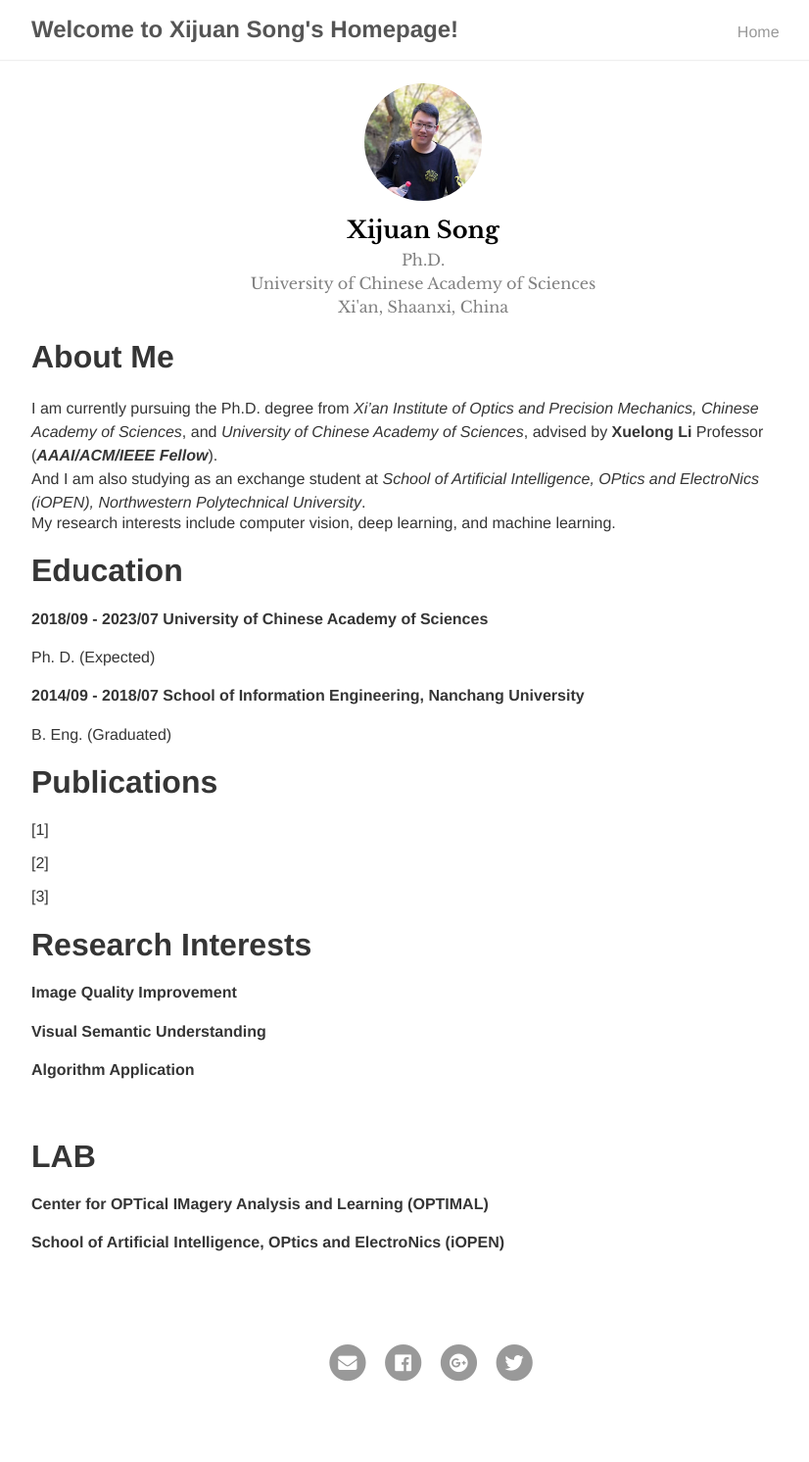
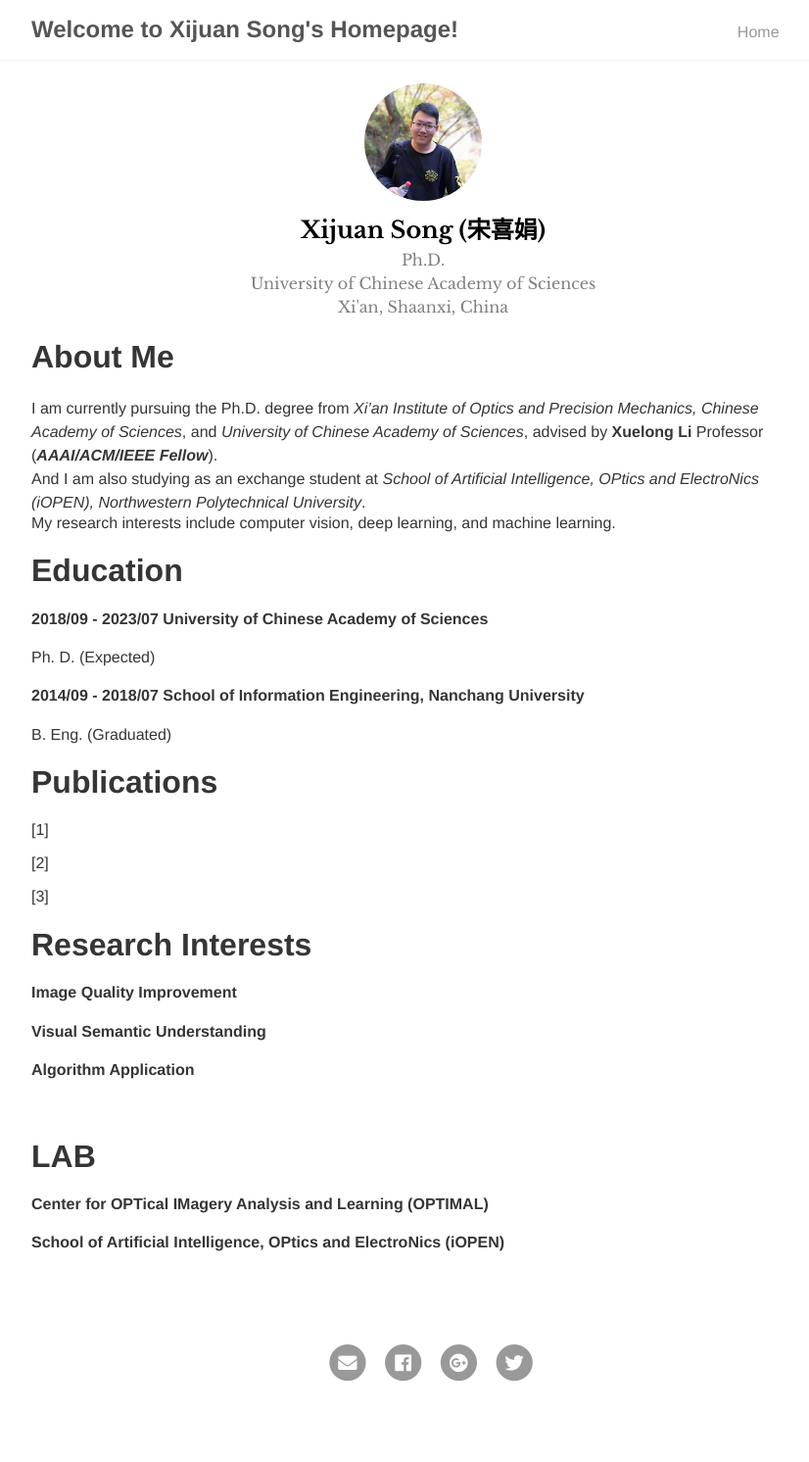
Before and after one commit to songxijuan/home, a Jekyll site: the page built from index.md, in a window 1280 px wide. Shown: the whole page at 98% size, without its empty margins (208-1034 px from the left). Built offline with Jekyll 4.4.1, drawn with Linux system fonts in a browser that asks for light colours; our own code applies the rules of GitHub Pages for plain Markdown files.

Commit message:
Update _config.yml

```diff
--- a/_config.yml
+++ b/_config.yml
@@ -6,7 +6,7 @@ google_analytics: # Tracking ID, e.g. "UA-000000-01"
 
 # Author
 author:
-  name: Xijuan Song
+  name: Xijuan Song (宋喜娟)
   desc: Ph.D. <br> University of Chinese Academy of Sciences <br> Xi'an, Shaanxi, China
   email: songdawei18@gmail.com
   selfie: assets/111.jpg
```
